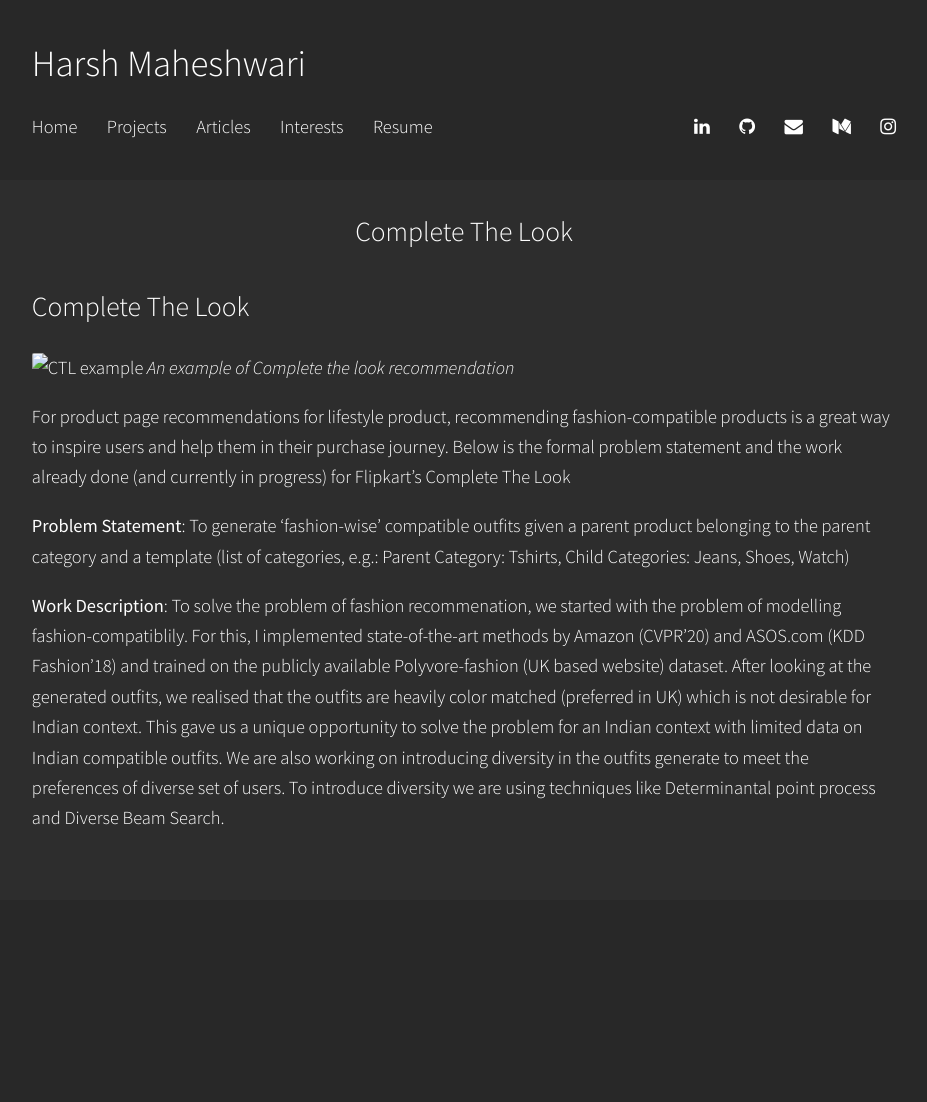
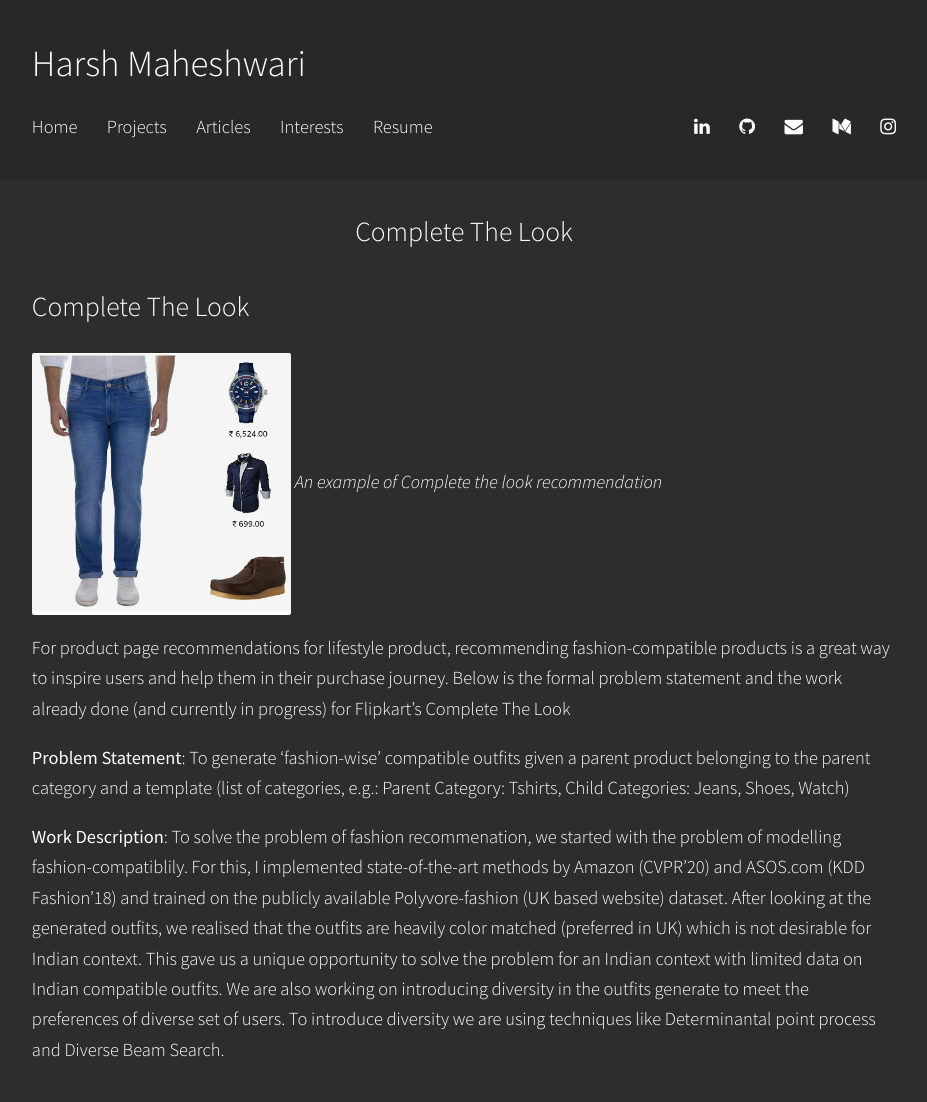
Before and after one commit to harshm121/portfolio-old, a Jekyll site: the page built from Projects/CTL.md, in a window 1280 px wide. Shown: the whole page, without its empty margins (176-1103 px from the left). Built offline with Jekyll 4.4.1, drawn with Linux system fonts in a browser that asks for light colours; our own code applies the rules of GitHub Pages for plain Markdown files; before the commit the page ends 900 px from its top, so only the background shows below that.

Commit message:
Update CTL.md

```diff
--- a/Projects/CTL.md
+++ b/Projects/CTL.md
@@ -1,6 +1,6 @@
 ## Complete The Look
 
-<img style="float:centre" src="ctl_example.jpeg" alt="CTL example" width="30%">
+<img align="center" src="https://harshm121.github.io/Projects/ctl_example.jpeg" alt="CTL example" width="30%">
 <em>An example of Complete the look recommendation</em>
 
 
```
